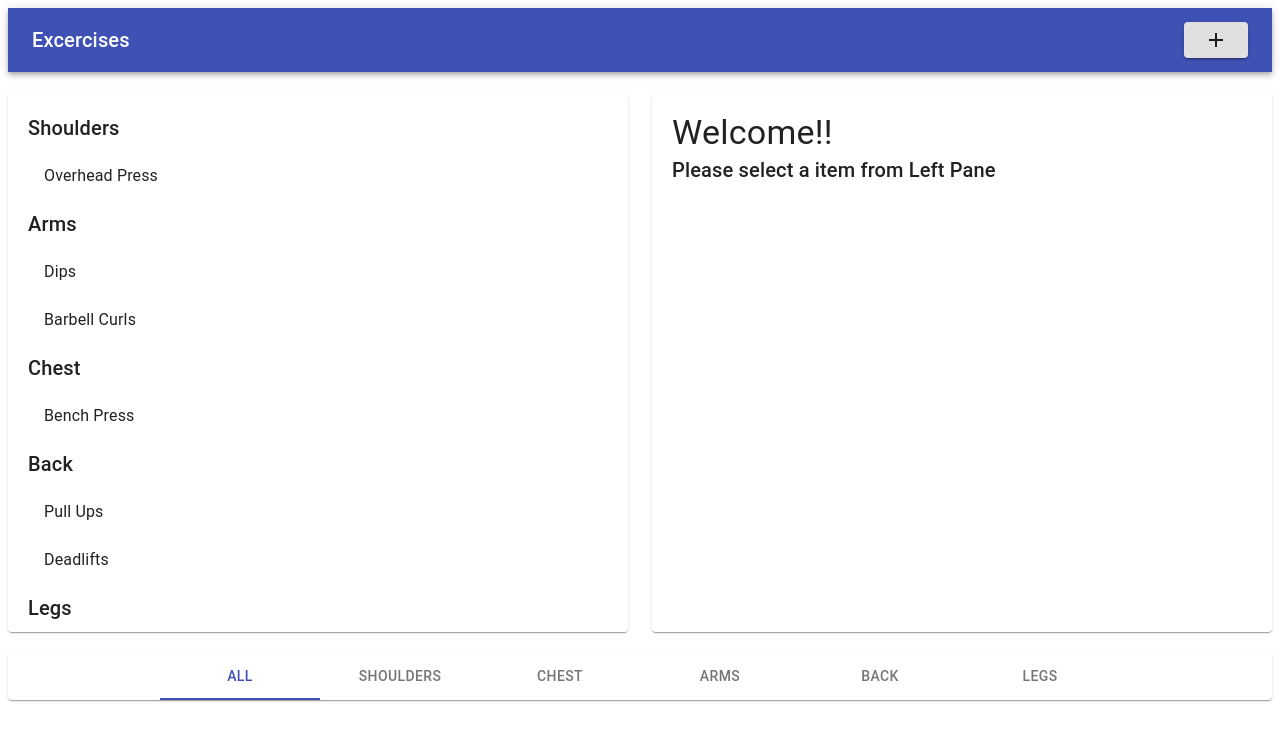
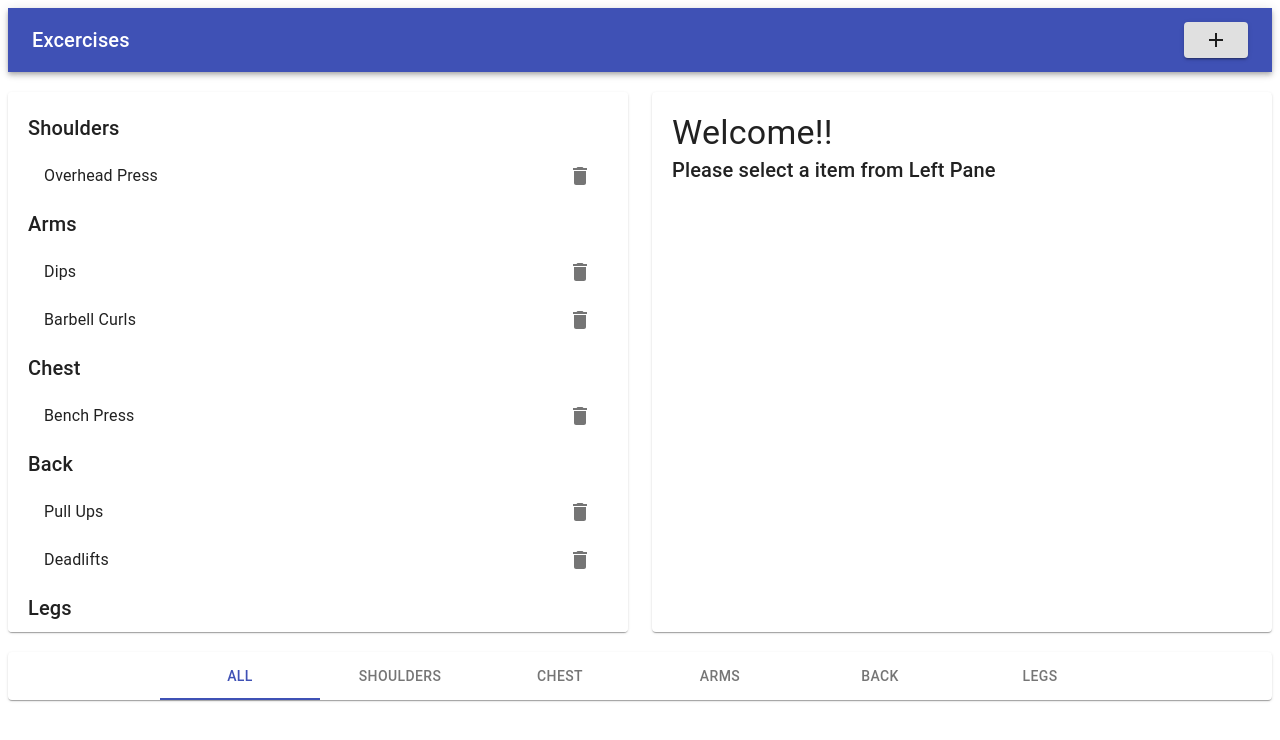
Before and after one commit to Iamsbharti/exercises-app, a React (Create React App) app: page / in a window 1280 px wide. Shown: the top 740 px of the page. Built offline with nearby package versions, Linux system fonts and the light colour scheme.

Commit message:
added delete icon

```diff
--- a/src/Components/Excercises/Dailog/CreateExcercise.js
+++ b/src/Components/Excercises/Dailog/CreateExcercise.js
@@ -14,6 +14,7 @@ import {
   withStyles
 } from "@material-ui/core";
 import { Add } from "@material-ui/icons";
+
 //styles
 const styles=(theme)=>({
   FormControl:{
@@ -54,7 +55,7 @@ export default withStyles(styles) (class extends Component {
       open: false,
     });
     const { exercise } = this.state;
-    const id=exercise.title.replace(/ g/,'-');
+
     this.props.onCreate(exercise);
 
     this.setState({
--- a/src/Components/Excercises/index.js
+++ b/src/Components/Excercises/index.js
@@ -5,9 +5,11 @@ import {
   List,
   ListItem,
   ListItemText,
-  Typography
+  Typography,
+  ListItemSecondaryAction,
+  IconButton
 } from "@material-ui/core";
-
+import {Delete} from "@material-ui/icons"
 export default ({
   exercises,
   category,
@@ -27,6 +29,10 @@ export default ({
       overflowY: "auto"
     }
   };
+  const handleDelete=(event)=>{
+    console.log('delete')
+    event.preventDefault();
+  }
   return (
     <div>
       <Grid container spacing={3}>
@@ -49,6 +55,11 @@ export default ({
                         onClick={() => getExercise(id)}
                       >
                         <ListItemText primary={title} />
+                        <ListItemSecondaryAction>
+                          <IconButton edge="end" onClick={handleDelete}>
+                            <Delete/>
+                          </IconButton>
+                        </ListItemSecondaryAction>
                       </ListItem>
                     ))}
                   </List>
```
